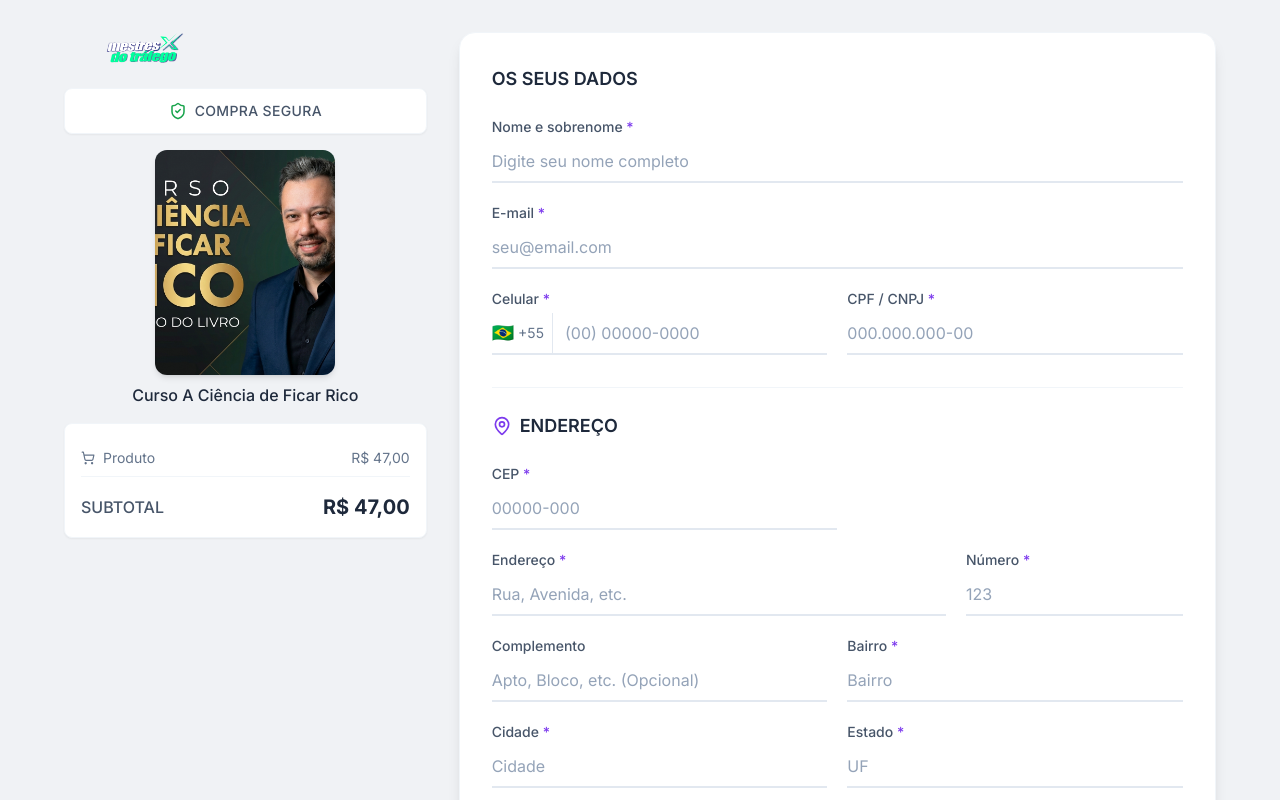
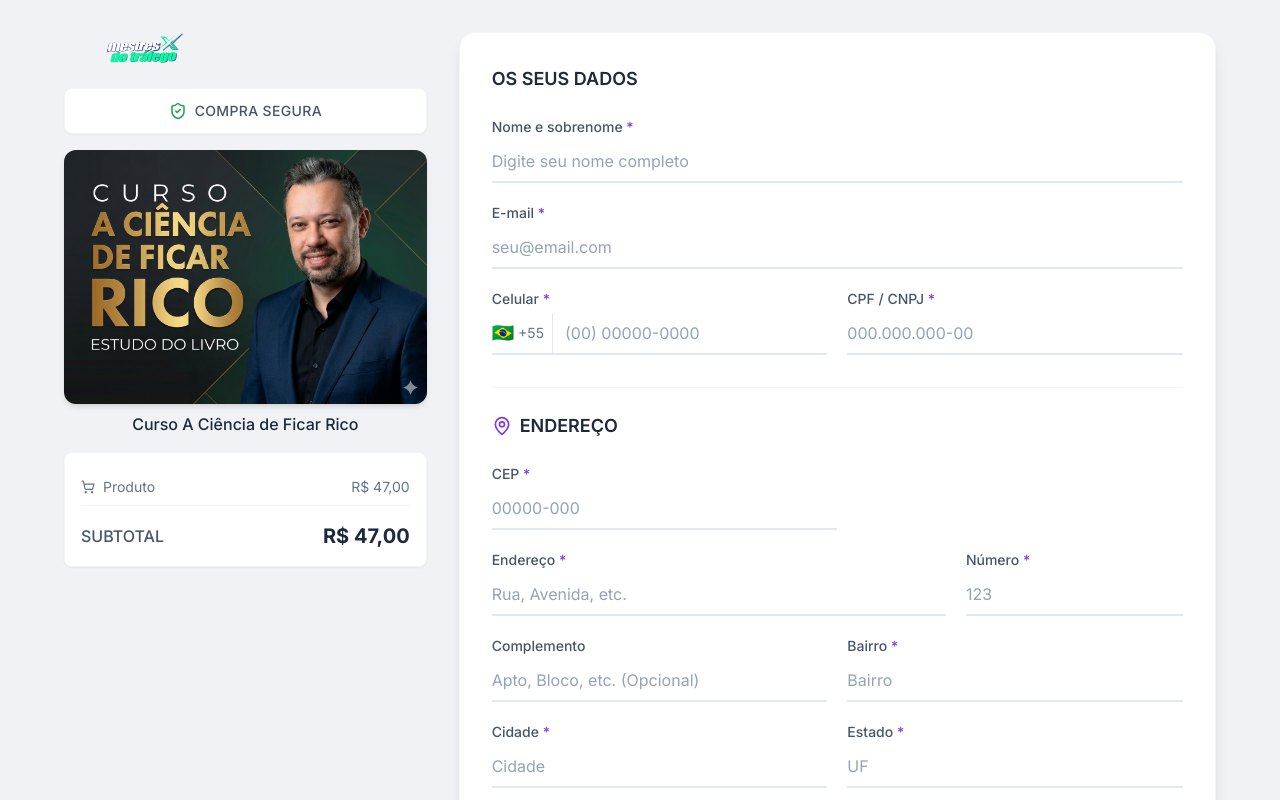
Before and after one commit to cadastrandoweb-spec/ciencia-ficar-rico, a React (Vite) app: page / in a window 1280 px wide. Shown: the top 800 px of the page. Built offline with nearby package versions, Linux system fonts and the light colour scheme.

Commit message:
📐 Adjust image size to 500x350 without breaking column layout

```diff
--- a/components/OrderSummary.tsx
+++ b/components/OrderSummary.tsx
@@ -33,16 +33,16 @@
 
       {/* Product Image */}
       <div className="relative group -mt-2">
-        <div className="aspect-[4/5] w-full max-w-[180px] mx-auto overflow-hidden rounded-xl bg-slate-200 shadow-md">
+        <div className="w-full max-w-[500px] mx-auto overflow-hidden rounded-xl bg-slate-200 shadow-md">
           <img
             src={MAIN_PRODUCT.image}
             alt={MAIN_PRODUCT.name}
-            width={560}
-            height={700}
+            width={500}
+            height={350}
             loading="eager"
             fetchPriority="high"
             decoding="async"
-            className="h-full w-full object-cover object-center"
+            className="h-auto w-full object-cover object-center"
           />
         </div>
         <div className="mt-2 text-center">
```
